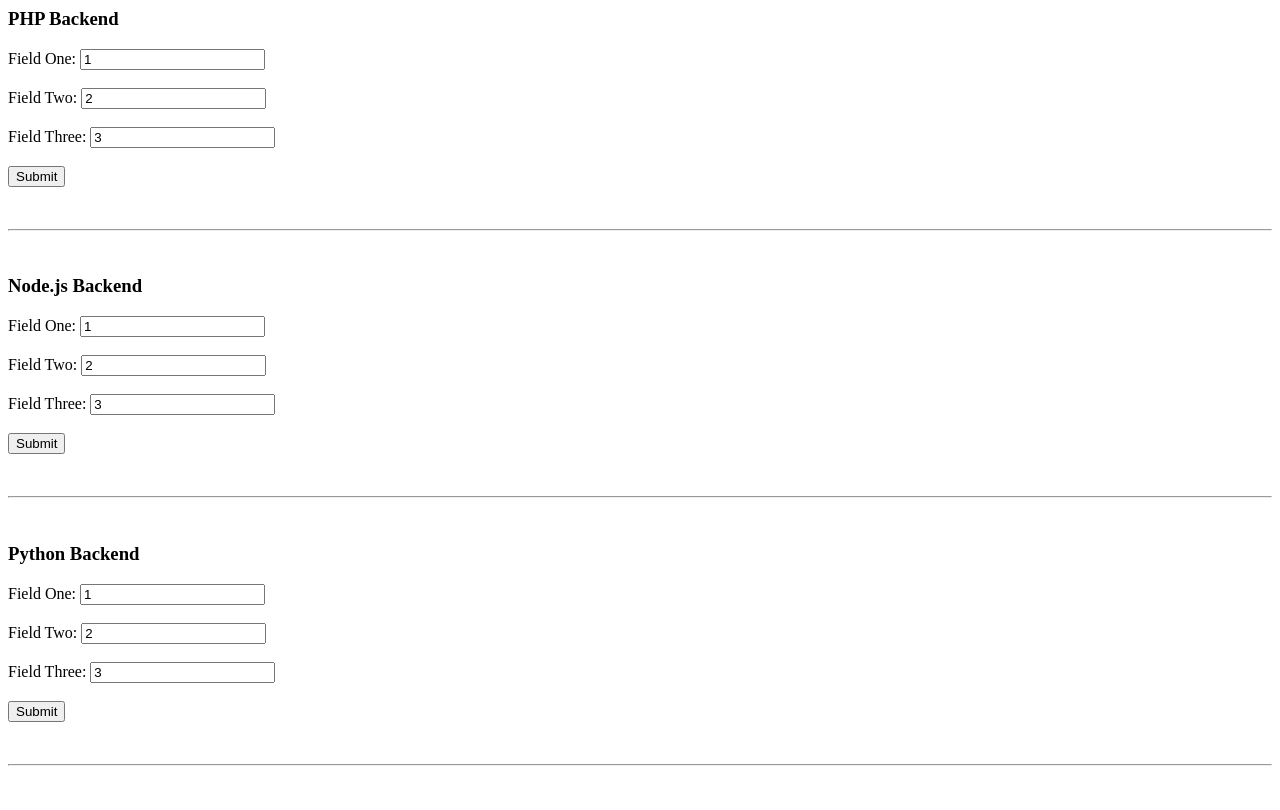
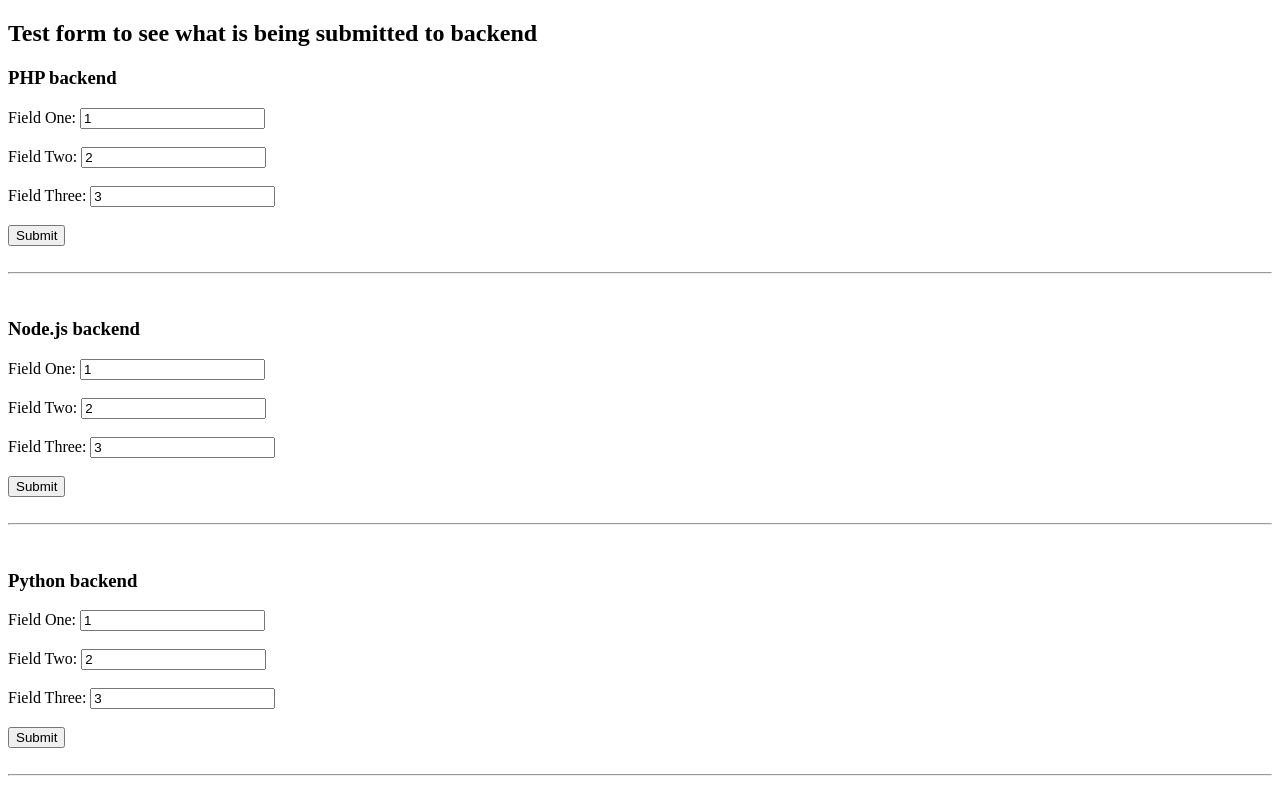
Before and after one commit to zionsg/simple-server, a PHP site: page /form.html in a window 1280 px wide. Run offline with PHP 8.4, Linux system fonts and the light colour scheme.

Commit message:
Code cleanup

```diff
--- a/src/form.html
+++ b/src/form.html
@@ -1,4 +1,16 @@
-<h3>PHP Backend</h3>
+<!DOCTYPE html>
+<html>
+  <head>
+    <meta charset="utf-8">
+    <meta name="viewport" content="width=device-width, initial-scale=1.0">
+    <title>Test Form</title>
+  </head>
+
+  <body>
+    <h2>Test form to see what is being submitted to backend</h2>
+
+    <div>
+      <h3>PHP backend</h3>
       <form method="POST" action="http://localhost:8000">
         Field One: <input id="field_one" type="number" value="1"><br><br>
 
@@ -9,10 +21,10 @@
         <input type="submit" value="Submit">
       </form>
       <br><hr><br>
+    </div>
 
-
-
-<h3>Node.js Backend</h3>
+    <div>
+      <h3>Node.js backend</h3>
       <form method="POST" action="http://localhost:9000">
         Field One: <input id="field_one" type="number" value="1"><br><br>
 
@@ -23,10 +35,10 @@
         <input type="submit" value="Submit">
       </form>
       <br><hr><br>
+    </div>
 
-
-
-<h3>Python Backend</h3>
+    <div>
+      <h3>Python backend</h3>
       <form method="POST" action="http://localhost:10000">
         Field One: <input id="field_one" type="number" value="1"><br><br>
 
@@ -37,3 +49,6 @@
         <input type="submit" value="Submit">
       </form>
       <br><hr><br>
+    </div>
+  </body>
+</html>
--- a/src/index.js
+++ b/src/index.js
@@ -9,6 +9,7 @@
 
 let server = http.createServer((request, response) => {
     let method = request.method;
+
     if ('GET' === method) {
         response.statusCode = 200;
         response.setHeader('Content-Type', 'text/html');
--- a/src/index.php
+++ b/src/index.php
@@ -7,6 +7,7 @@
  */
 
 $method = $_SERVER['REQUEST_METHOD'];
+
 if ('GET' === $method) {
     echo 'Hello PHP World';
 } else if ('POST' === $method) {
```
Also changed, not shown: 1 other file. Lines whose indentation alone changed are shown as unchanged.
